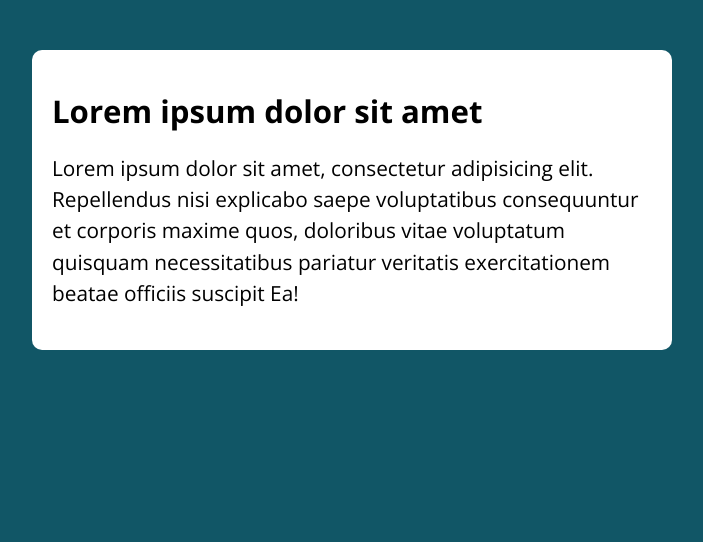
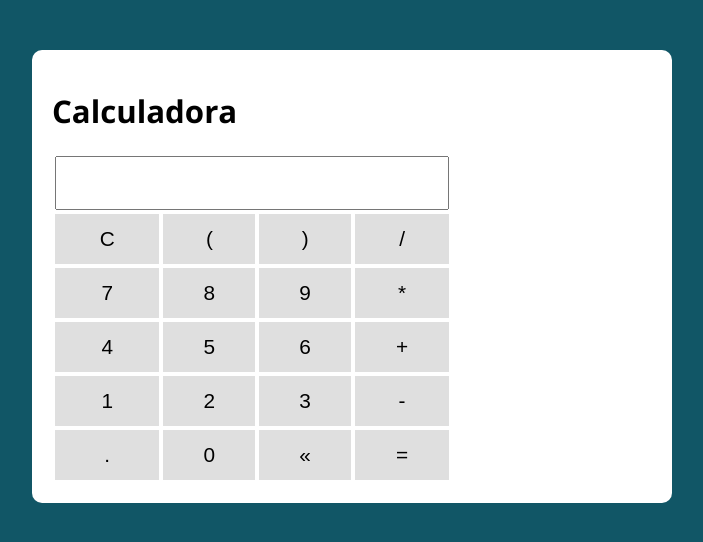
Before and after one commit to ottoinspace/Calculadora-JS, a plain HTML site: page index.html in a window 1280 px wide. Shown: the whole page, without its empty margins (288-991 px from the left). Drawn offline with nearby package versions, Linux system fonts and the light colour scheme.

Commit message:
HTML e CSS prontos

```diff
--- a/assets/css/style.css
+++ b/assets/css/style.css
@@ -56,3 +56,26 @@ form button {
 form button:hover {
   background: var(--primary-color-darker);
 }
+
+.calculadora {
+  width: 400px;
+}
+
+.display {
+  font-size: 2em;
+  width: 100%;
+  text-align: right;
+}
+
+.btn {
+  width: 100%;
+  height: 50px;
+  font-size: 1em;
+  border: none;
+  background-color: #dfdfdf;
+  cursor: pointer;
+}
+
+.btn:hover {
+  background-color: #afaeae;
+}
--- a/index.html
+++ b/index.html
@@ -12,13 +12,48 @@
 <body>
 
   <section class="container">
-    <h1>Lorem ipsum dolor sit amet</h1>
-    <p>
-      Lorem ipsum dolor sit amet, consectetur adipisicing elit.
-      Repellendus nisi explicabo saepe voluptatibus consequuntur et corporis
-      maxime quos, doloribus vitae voluptatum quisquam necessitatibus
-      pariatur veritatis exercitationem beatae officiis suscipit Ea!
-    </p>
+    <h1>Calculadora</h1>
+
+    <table class="calculadora">
+      <tr>
+        <td colspan="4"><input type="text" class="display"></td>
+      </tr>
+
+      <tr>
+        <td><button class="btn btn-num">C</button></td>
+        <td><button class="btn btn-num">(</button></td>
+        <td><button class="btn btn-num">)</button></td>
+        <td><button class="btn btn-num">/</button></td>
+      </tr>
+
+      <tr>
+        <td><button class="btn btn-num">7</button></td>
+        <td><button class="btn btn-num">8</button></td>
+        <td><button class="btn btn-num">9</button></td>
+        <td><button class="btn btn-num">*</button></td>
+      </tr>
+
+      <tr>
+        <td><button class="btn btn-num">4</button></td>
+        <td><button class="btn btn-num">5</button></td>
+        <td><button class="btn btn-num">6</button></td>
+        <td><button class="btn btn-num">+</button></td>
+      </tr>
+
+      <tr>
+        <td><button class="btn btn-num">1</button></td>
+        <td><button class="btn btn-num">2</button></td>
+        <td><button class="btn btn-num">3</button></td>
+        <td><button class="btn btn-num">-</button></td>
+      </tr>
+
+      <tr>
+        <td><button class="btn btn-num">.</button></td>
+        <td><button class="btn btn-num">0</button></td>
+        <td><button class="btn btn-num">&laquo;</button></td>
+        <td><button class="btn btn-num">=</button></td>
+      </tr>
+    </table>
   </section>
 
   <script src="./assets/js/main.js"></script>
```
